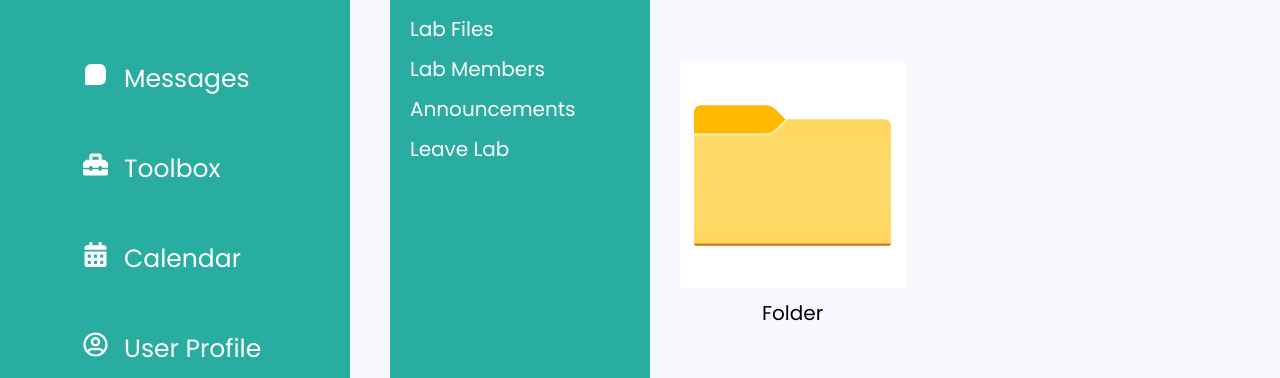
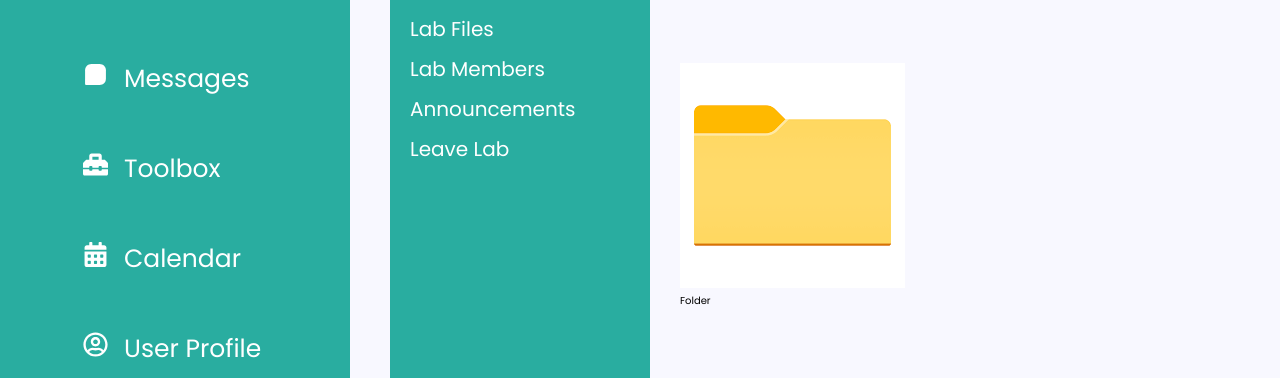
Before and after one commit to nazeemahmed21/SE-colab, a React (Create React App) app: page /labDetails in a window 1280 px wide. Shown: the part 276-654 px from the top of the page. Built offline with nearby package versions, Linux system fonts and the light colour scheme; no server answers.

Commit message:
lololool

```diff
--- a/src/pages/labDetails.js
+++ b/src/pages/labDetails.js
@@ -46,12 +46,12 @@ const LabDetails = () => {
             <button className='LabsButton'>Add a folder</button>
           </div>
           <div className='labFolderContainer'>
-            <div className="imageContainer" onClick={() => handleClick(folder)}>
+            <div className="labsimageContainer" onClick={() => handleClick(folder)}>
               <img src={folder} alt="folder" />
               <p>Folder</p>
             </div>
             {currentImage && (
-              <div className="imageContainer slideOutFromFolder" onClick={() => handleClick(null)}>
+              <div className="labsimageContainer slideOutFromFolder" onClick={() => handleClick(null)}>
                 <img src={ppt} alt="ppt" />
                 <p>PPT</p>
               </div>
--- a/src/styles/labs.css
+++ b/src/styles/labs.css
@@ -62,7 +62,9 @@ button{
   align-items: center;
   justify-content: center;
   cursor: pointer;
-    user-select: none;
+  -webkit-user-select: none; /* Chrome/Safari */
+  -moz-user-select: none; /* Firefox */
+  user-select: none; /* Standard syntax */
   }
 
   .animate {
@@ -169,16 +171,16 @@ button{
   height: auto; /* Maintain aspect ratio */
 }
 
-.imageContainer {
+.labimageContainer {
   text-align: center; /* Center the content within the container */
 }
 
-.imageContainer img {
+.labimageContainer img {
   max-width: 100%; /* Ensure images don't exceed their container's width */
   height: auto; /* Maintain aspect ratio */
 }
 
-.imageContainer p {
+.labimageContainer p {
 font-size: 20px;
   margin-top: 5px; /* Adjust the value to set the space between image and description */
 }
@@ -212,7 +214,7 @@ a {
 }
 /* Add this to your labs.css */
 
-.imageContainer {
+.labimageContainer {
   position: relative;
   cursor: pointer;
   transition: transform 0.4s ease-in-out;
```
Also changed, not shown: src/styles/navbar.css (line endings or trailing spaces). Lines whose indentation alone changed are shown as unchanged.
